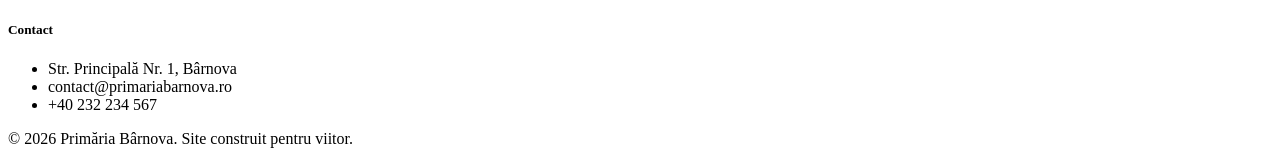
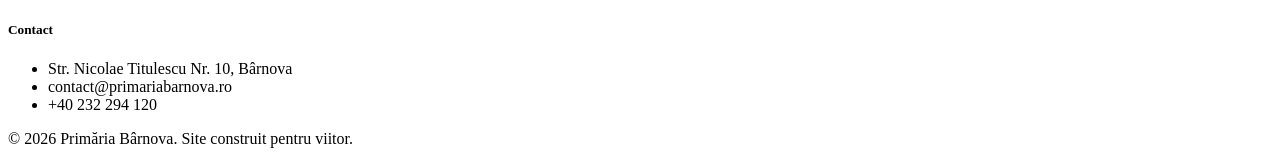
Before and after one commit to andreipaciurca/barnova-village, a Next.js app: page / in a window 1280 px wide. Shown: the part 4934-5087 px from the top of the page. Built offline with nearby package versions, Linux system fonts and the light colour scheme; no server answers.

Commit message:
Update contact information with official details

```diff
--- a/src/app/page.tsx
+++ b/src/app/page.tsx
@@ -157,9 +157,9 @@ export default async function Home() {
             <div>
               <h5 className="font-bold text-slate-900 mb-6 uppercase text-xs tracking-widest">Contact</h5>
               <ul className="space-y-4 text-sm text-slate-600">
-                <li>Str. Principală Nr. 1, Bârnova</li>
+                <li>Str. Nicolae Titulescu Nr. 10, Bârnova</li>
                 <li>contact@primariabarnova.ro</li>
-                <li>+40 232 234 567</li>
+                <li>+40 232 294 120</li>
               </ul>
             </div>
           </div>
```
